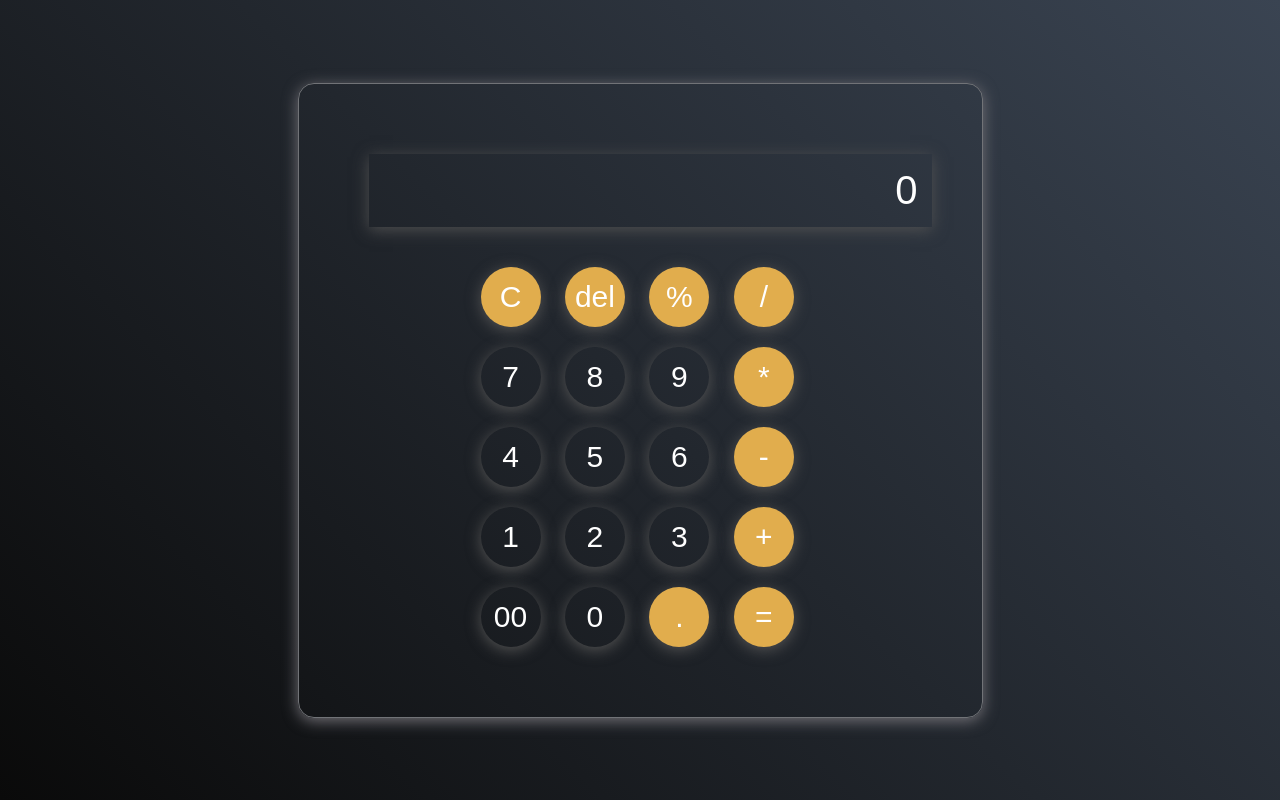
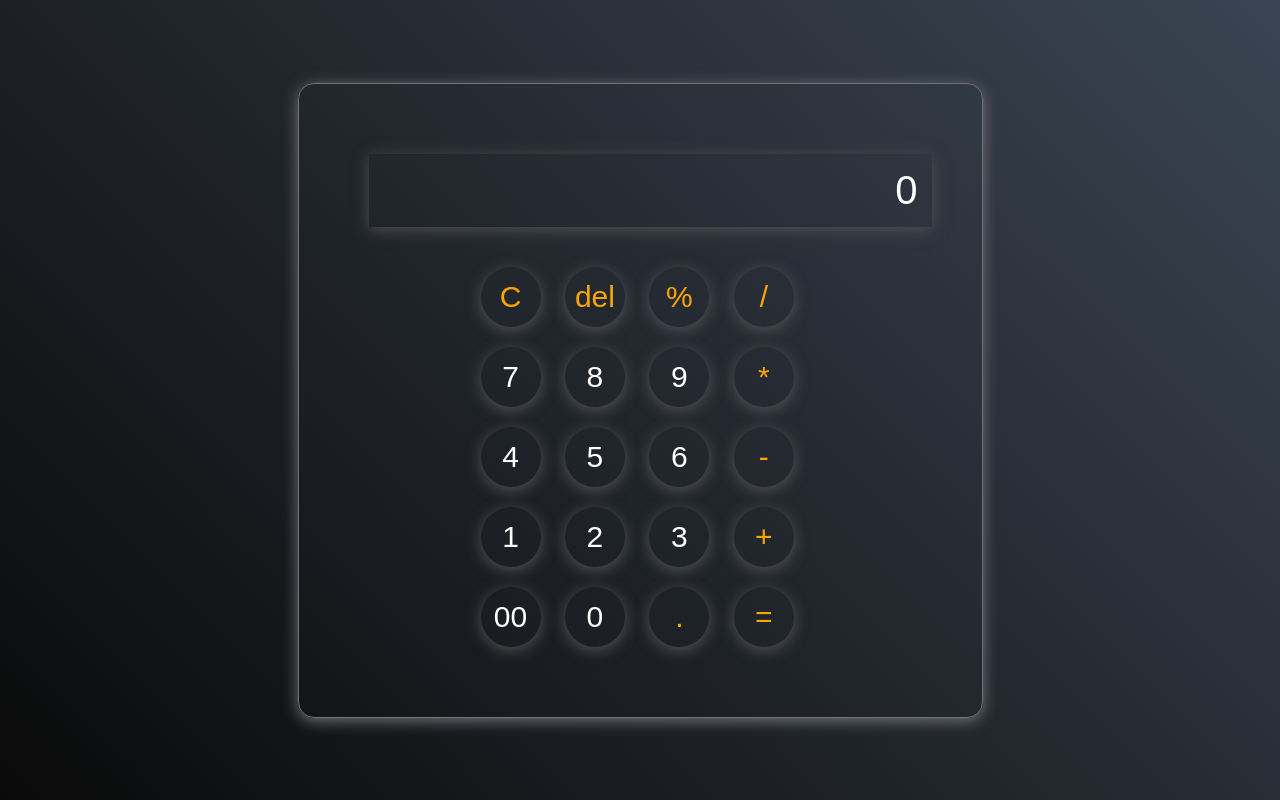
Before and after one commit to Vivek-Mehra298/General-Calculator, a plain HTML site: page index.html in a window 1280 px wide. Drawn offline with Linux system fonts and the light colour scheme.

Commit message:
Update style.css

```diff
--- a/style.css
+++ b/style.css
@@ -57,6 +57,5 @@ button:hover{
     cursor: pointer;
 }
 .operator{
-    color: #ffff;
-    background-color: rgb(225, 173, 77);
+   color:orange;
 }
```
